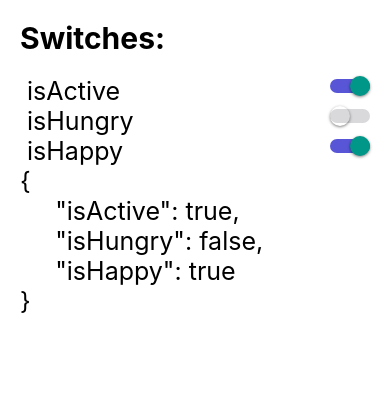
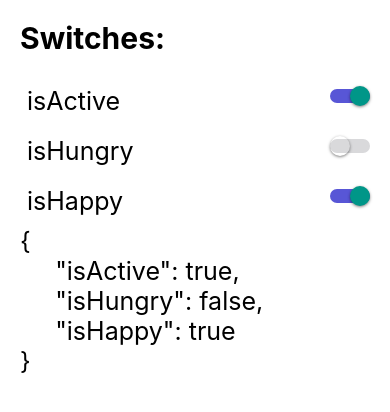
Before and after one commit to krishee107/ReactNative-Components, a React Native app: screen /SwitchScreen in a window 390 px wide. Shown: the top 412 px of the page. Built offline with nearby package versions, Linux system fonts and the light colour scheme.

Commit message:
Fix style para switches

```diff
--- a/src/screens/SwitchScreen.tsx
+++ b/src/screens/SwitchScreen.tsx
@@ -28,21 +28,21 @@ export const SwitchScreen = () => {
             <HeaderTitle title="Switches:" />
 
             <View
-                style={{ flexDirection: 'row', justifyContent: 'space-between' }}
+                style={{ flexDirection: 'row', justifyContent: 'space-between', marginVertical: 10 }}
             >
                 <Text style={styles.switchText}> isActive </Text>
                 <CustomSwitch isOn={isActive} onChange={(value) => onChange(value, 'isActive')} />
             </View>
 
             <View
-                style={{ flexDirection: 'row', justifyContent: 'space-between' }}
+                style={{ flexDirection: 'row', justifyContent: 'space-between', marginVertical: 10 }}
             >
                 <Text style={styles.switchText}> isHungry </Text>
                 <CustomSwitch isOn={isHungry} onChange={(value) => onChange(value, 'isHungry')} />
             </View>
 
             <View
-                style={{ flexDirection: 'row', justifyContent: 'space-between' }}
+                style={{ flexDirection: 'row', justifyContent: 'space-between', marginVertical: 10 }}
             >
                 <Text style={styles.switchText}> isHappy </Text>
                 <CustomSwitch isOn={isHappy} onChange={(value) => onChange(value, 'isHappy')} />
```
